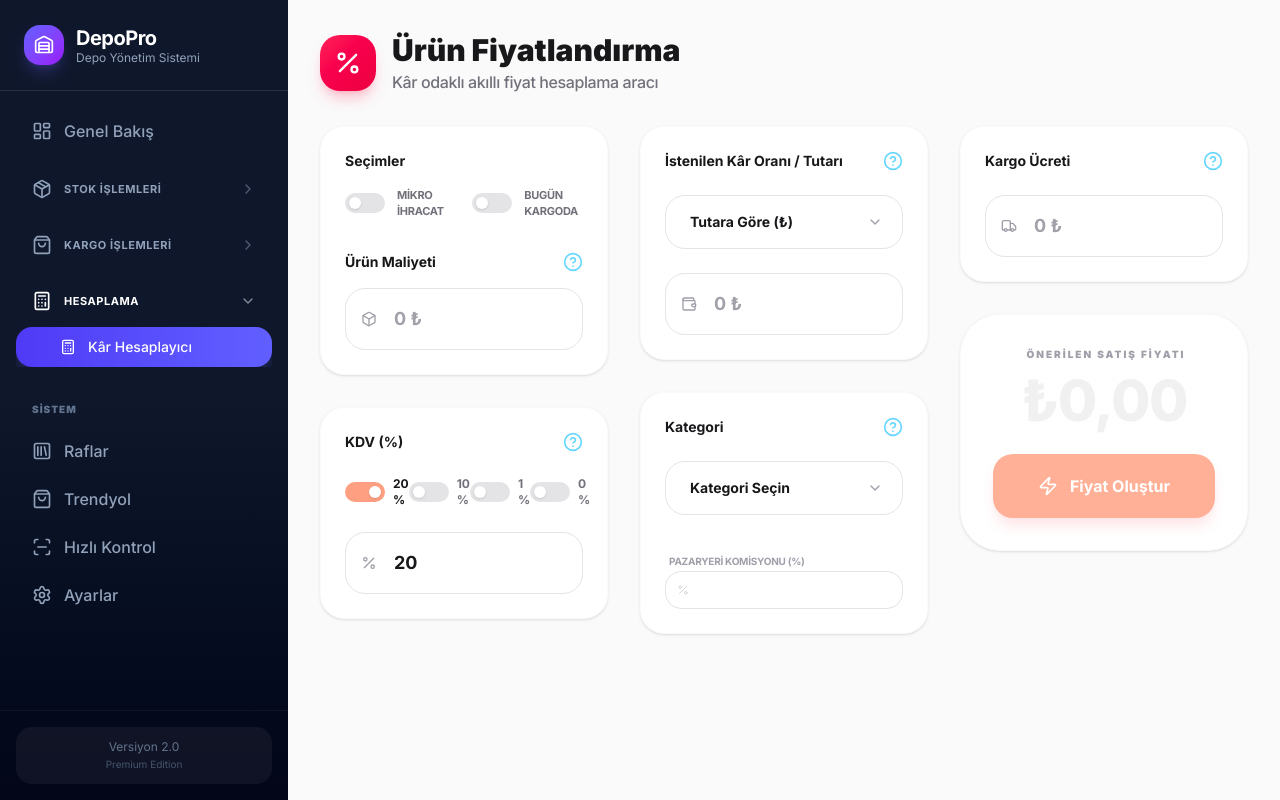
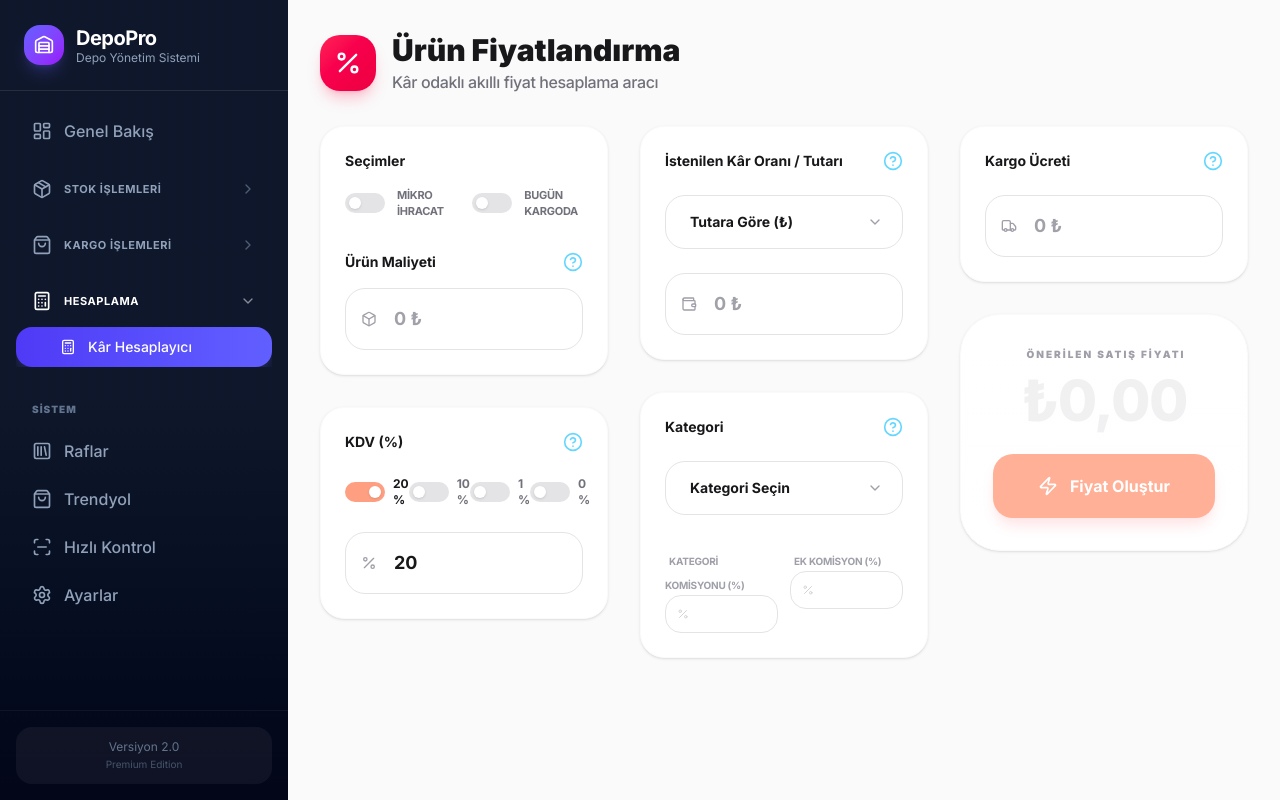
Before and after one commit to aiharun/wms, a Next.js app: page /calculator/profit in a window 1280 px wide. Built offline with nearby package versions, Linux system fonts and the light colour scheme.

Commit message:
fix: restore missing commission input and fix calculation logic to include two commissions

```diff
--- a/src/components/ProfitCalculator.tsx
+++ b/src/components/ProfitCalculator.tsx
@@ -40,6 +40,7 @@ export default function ProfitCalculator() {
         netVat: 0,
         commissionAmount: 0,
         extraCommissionAmount: 0,
+        extraCommissionVat: 0,
         netProfit: 0,
         roi: 0,
         margin: 0
@@ -81,16 +82,18 @@ export default function ProfitCalculator() {
         const saleExcl = calculatedPriceIncl / vatFactor
         const commAmount = calculatedPriceIncl * commRatio
         const commExcl = commAmount / vatFactor
-        const extraCommAmount = saleExcl * extraCommRatio
+        const extraCommAmount = calculatedPriceIncl * extraCommRatio
+        const extraCommExcl = extraCommAmount / vatFactor
 
-        const netProfit = saleExcl - costExcl - shippingExcl - commExcl - extraCommAmount
+        const netProfit = saleExcl - costExcl - shippingExcl - commExcl - extraCommExcl
 
         // VAT Components
         const saleVat = calculatedPriceIncl - saleExcl
         const costVat = cost - costExcl
         const shippingVat = shipping - shippingExcl
         const commVat = commAmount - commExcl
-        const netVat = saleVat - (costVat + shippingVat + commVat)
+        const extraCommVat = extraCommAmount - extraCommExcl
+        const netVat = saleVat - (costVat + shippingVat + commVat + extraCommVat)
 
         setBreakdown({
             salePrice: calculatedPriceIncl,
@@ -101,6 +104,7 @@ export default function ProfitCalculator() {
             netVat,
             commissionAmount: commAmount,
             extraCommissionAmount: extraCommAmount,
+            extraCommissionVat: extraCommVat,
             netProfit,
             roi: costExcl > 0 ? (netProfit / costExcl) * 100 : 0,
             margin: saleExcl > 0 ? (netProfit / saleExcl) * 100 : 0
@@ -286,9 +290,23 @@ export default function ProfitCalculator() {
                         </select>
                         <ChevronDown className="absolute right-5 top-1/2 -translate-y-1/2 w-4 h-4 text-zinc-400" />
                     </div>
-                    <div className="pt-2">
+                    <div className="grid grid-cols-2 gap-3 pt-2">
                         <div className="space-y-1.5">
-                            <span className="text-[10px] font-bold text-zinc-400 uppercase tracking-tight pl-1">Pazaryeri Komisyonu (%)</span>
+                            <span className="text-[10px] font-bold text-zinc-400 uppercase tracking-tight pl-1">Kategori Komisyonu (%)</span>
+                            <div className="relative">
+                                <div className="absolute left-3 top-1/2 -translate-y-1/2">
+                                    <Percent className="w-3 h-3 text-zinc-300" />
+                                </div>
+                                <input
+                                    type="number"
+                                    value={commission || ''}
+                                    onChange={(e) => setCommission(parseFloat(e.target.value) || 0)}
+                                    className="w-full pl-8 pr-3 py-2.5 bg-zinc-50 border border-zinc-100 rounded-xl text-xs font-bold text-zinc-600 focus:outline-none focus:border-zinc-200"
+                                />
+                            </div>
+                        </div>
+                        <div className="space-y-1.5">
+                            <span className="text-[10px] font-bold text-zinc-400 uppercase tracking-tight pl-1">Ek Komisyon (%)</span>
                             <div className="relative">
                                 <div className="absolute left-3 top-1/2 -translate-y-1/2">
                                     <Percent className="w-3 h-3 text-zinc-300" />
@@ -346,8 +364,8 @@ export default function ProfitCalculator() {
                                 <p className="text-sm font-bold text-zinc-900 group-hover:text-emerald-600 transition-colors">₺{formatCurrency(breakdown.netProfit)}</p>
                             </div>
                             <div className="text-center group">
-                                <p className="text-[10px] font-black text-amber-500 uppercase tracking-tight mb-1">KOMİSYON</p>
-                                <p className="text-sm font-bold text-zinc-900 group-hover:text-amber-600 transition-colors">₺{formatCurrency(breakdown.commissionAmount)}</p>
+                                <p className="text-[10px] font-black text-amber-500 uppercase tracking-tight mb-1">TOPLAM KOMİSYON</p>
+                                <p className="text-sm font-bold text-zinc-900 group-hover:text-amber-600 transition-colors">₺{formatCurrency(breakdown.commissionAmount + breakdown.extraCommissionAmount)}</p>
                             </div>
                             <div className="text-center group">
                                 <p className="text-[10px] font-black text-blue-500 uppercase tracking-tight mb-1">NET KDV</p>
@@ -403,7 +421,7 @@ export default function ProfitCalculator() {
                             </div>
                             <div className="flex flex-col gap-1">
                                 <p className="text-[10px] font-black text-sky-600/60 uppercase tracking-widest pl-0.5">Komisyondan</p>
-                                <p className="text-2xl font-black text-zinc-900 leading-none">₺{formatCurrency(breakdown.commissionVat)}</p>
+                                <p className="text-2xl font-black text-zinc-900 leading-none">₺{formatCurrency(breakdown.commissionVat + breakdown.extraCommissionVat)}</p>
                             </div>
                             <div className="ml-auto flex items-center gap-6">
                                 <ChevronRight className="w-8 h-8 text-sky-300" />
```
